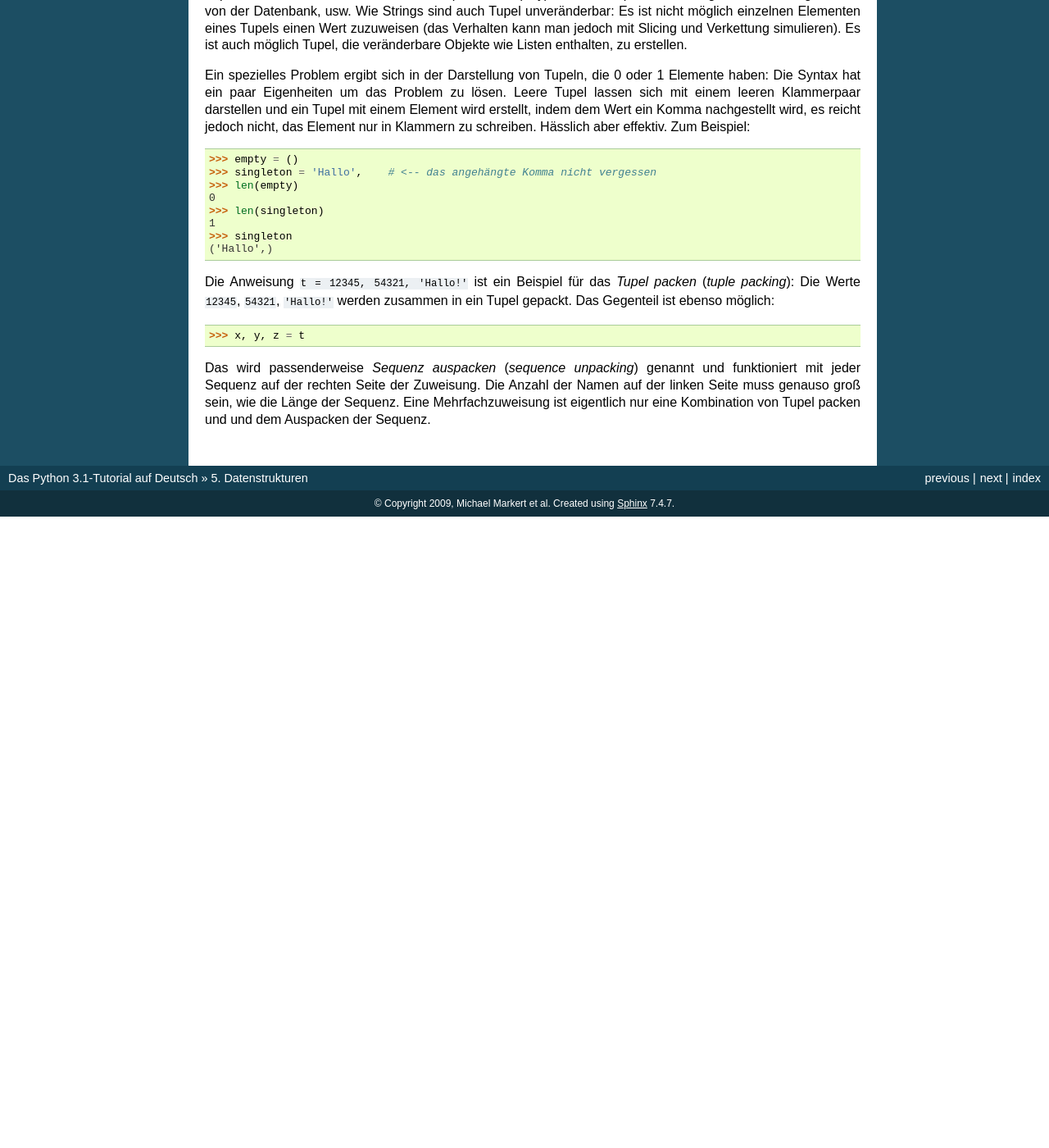
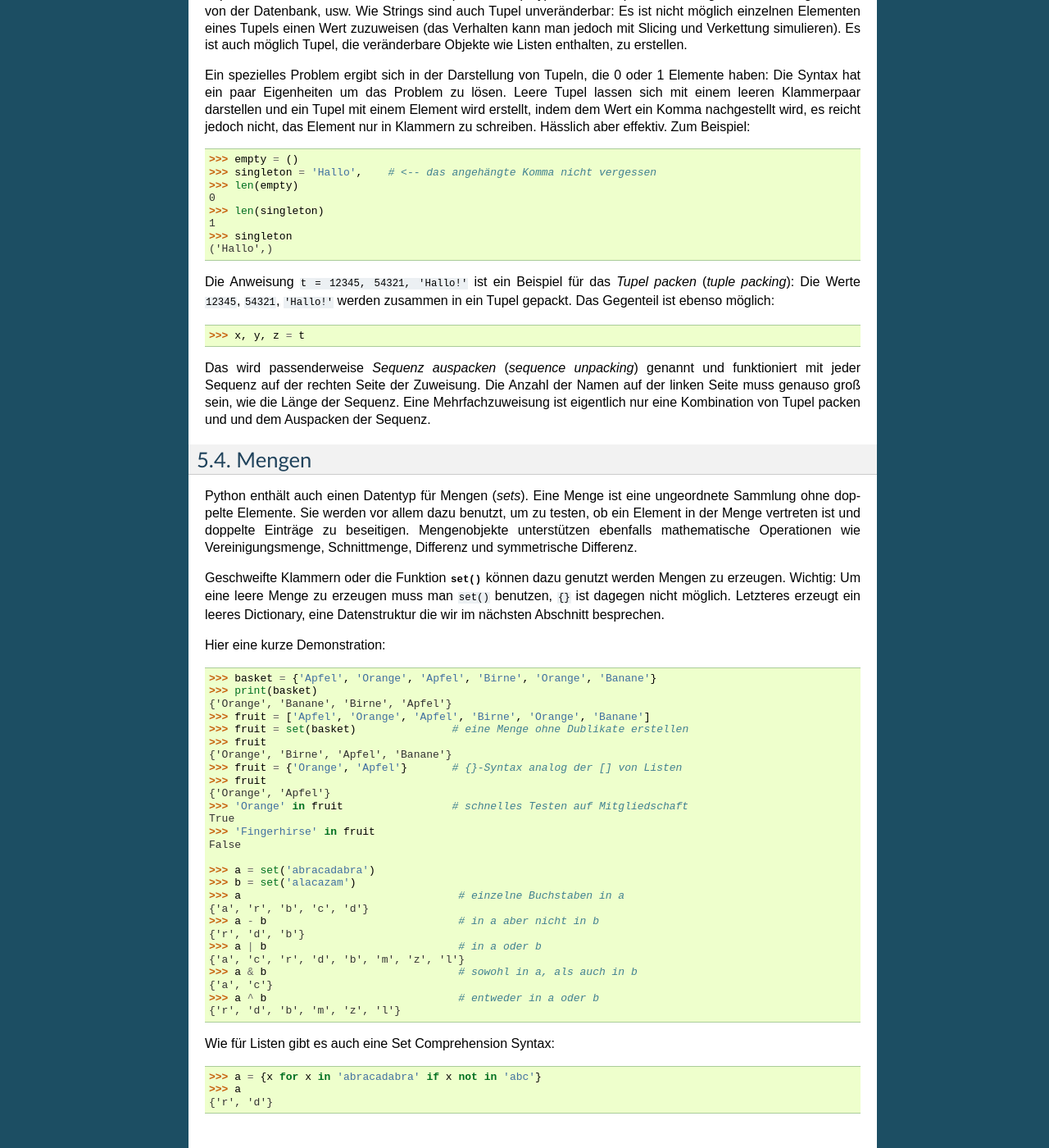
Before and after one commit to cofi/py-tutorial-de, a Sphinx documentation site: the page built from source/datastructures.rst, in a window 1280 px wide and 1400 px high, scrolled down 4872 px. Shown: the whole window at 82% size. Built offline with Sphinx 7.4.7, drawn with Linux system fonts in a browser that asks for light colours; before the commit the page ends 5502 px from its top, so only the background shows below that; some of the changed text lies outside the part shown.

Commit message:
Translated Section 5.4 (Issue #25); updated english-sources and adopted changes in translations

```diff
--- a/source/datastructures.rst
+++ b/source/datastructures.rst
@@ -160,12 +160,12 @@ denen jedes Element das Ergebnis eines Verfahrens ist, das auf jedes Mitglied
 einer Sequenz angewendet wird oder solche, in denen eine Teilfolge von
 Elementen, die eine bestimmte Bedingung erfüllen, erstellt wird.
 
-Jede List Comprehension besteht aus einem Ausdruck auf den eine
-:keyword:`for`-Klausel folgt. Danach sind beliebig viele :keyword:`for`- oder
-:keyword:`if`-Klauseln zulässig. Das Ergebnis ist eine Liste, deren Elemente
-durch das Auswerten des Ausdrucks im Kontext der :keyword:`for`- und
-:keyword:`if`-Klauseln, die darauf folgen, erzeugt werden. Würde der Ausdruck
-ein Tupel ergeben, muss er in Klammern stehen.
+Jede List Comprehension besteht aus eckigen Klammern, die einen Ausdruck gefolgt
+von einer :keyword:`for`-Klausel, enthalten. Danach sind beliebig viele
+:keyword:`for`- oder :keyword:`if`-Klauseln zulässig. Das Ergebnis ist eine
+Liste, deren Elemente durch das Auswerten des Ausdrucks im Kontext der
+:keyword:`for`- und :keyword:`if`-Klauseln, die darauf folgen, erzeugt werden.
+Würde der Ausdruck ein Tupel ergeben, muss er in Klammern stehen.
 
 Hier nehmen wir eine Liste von Nummern und erzeugen eine, die das Dreifache
 jeder Nummer enthält::
@@ -361,3 +361,56 @@ funktioniert mit jeder Sequenz auf der rechten Seite der Zuweisung. Die Anzahl
 der Namen auf der linken Seite muss genauso groß sein, wie die Länge der
 Sequenz. Eine Mehrfachzuweisung ist eigentlich nur eine Kombination von Tupel
 packen und und dem Auspacken der Sequenz.
+
+
+.. _tut-sets:
+
+Mengen
+======
+
+Python enthält auch einen Datentyp für Mengen (*sets*). Eine Menge ist eine
+ungeordnete Sammlung ohne doppelte Elemente. Sie werden vor allem dazu benutzt,
+um zu testen, ob ein Element in der Menge vertreten ist und doppelte Einträge zu
+beseitigen. Mengenobjekte unterstützen ebenfalls mathematische Operationen wie
+Vereinigungsmenge, Schnittmenge, Differenz und symmetrische Differenz.
+
+Geschweifte Klammern oder die Funktion :func:`set` können dazu genutzt werden
+Mengen zu erzeugen. Wichtig: Um eine leere Menge zu erzeugen muss man ``set()``
+benutzen, ``{}`` ist dagegen nicht möglich. Letzteres erzeugt ein leeres
+Dictionary, eine Datenstruktur die wir im nächsten Abschnitt besprechen.
+
+Hier eine kurze Demonstration::
+
+   >>> basket = {'Apfel', 'Orange', 'Apfel', 'Birne', 'Orange', 'Banane'}
+   >>> print(basket)
+   {'Orange', 'Banane', 'Birne', 'Apfel'}
+   >>> fruit = ['Apfel', 'Orange', 'Apfel', 'Birne', 'Orange', 'Banane']
+   >>> fruit = set(basket)               # eine Menge ohne Dublikate erstellen
+   >>> fruit
+   {'Orange', 'Birne', 'Apfel', 'Banane'}
+   >>> fruit = {'Orange', 'Apfel'}       # {}-Syntax analog der [] von Listen
+   >>> fruit
+   {'Orange', 'Apfel'}
+   >>> 'Orange' in fruit                 # schnelles Testen auf Mitgliedschaft
+   True
+   >>> 'Fingerhirse' in fruit
+   False
+
+   >>> a = set('abracadabra')
+   >>> b = set('alacazam')
+   >>> a                                  # einzelne Buchstaben in a
+   {'a', 'r', 'b', 'c', 'd'}
+   >>> a - b                              # in a aber nicht in b
+   {'r', 'd', 'b'}
+   >>> a | b                              # in a oder b
+   {'a', 'c', 'r', 'd', 'b', 'm', 'z', 'l'}
+   >>> a & b                              # sowohl in a, als auch in b
+   {'a', 'c'}
+   >>> a ^ b                              # entweder in a oder b
+   {'r', 'd', 'b', 'm', 'z', 'l'}
+
+Wie für Listen gibt es auch eine Set Comprehension Syntax::
+
+   >>> a = {x for x in 'abracadabra' if x not in 'abc'}
+   >>> a
+   {'r', 'd'}
```
Also changed, not shown: english-sources/controlflow.rst (+6 -1 lines), english-sources/datastructures.rst (+10 -11 lines), source/controlflow.rst (+5 -2 lines).
